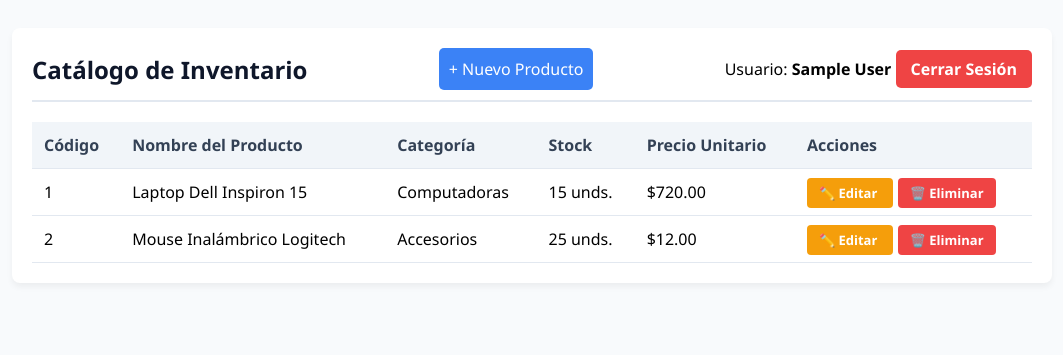
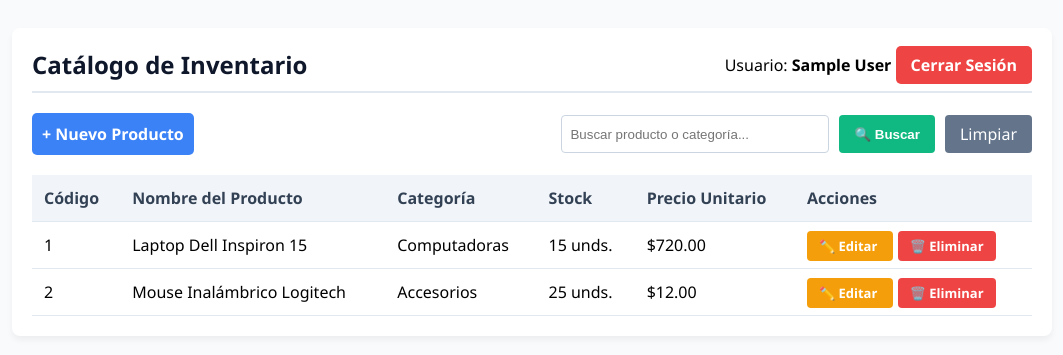
Before and after one commit to Criss0726/sistema_inventario_ventas, a PHP site: page /inventario.php in a window 1280 px wide. Shown: the top 355 px of the page, without its empty margins (108-1171 px from the left). Run offline with PHP 8.4, Linux system fonts and the light colour scheme; the visitor is signed in with stand-in values (Sample User, id 1); data comes from the database, SQL or seed files in the repository.

Commit message:
Cierre de Módulo: Agregado buscador en tiempo real usando LIKE y GET

```diff
--- a/inventario.php
+++ b/inventario.php
@@ -12,14 +12,47 @@ if (!isset($_SESSION['user_id'])) {
 // 2. Conectar con la base de datos
 require_once 'conexion.php';
 
-// 3. Consulta SQL utilizando INNER JOIN
+// 3. Obtener el término de búsqueda
+$busqueda = isset($_GET['buscar']) ? trim($_GET['buscar']) : '';
+
+// 4. Si hay una búsqueda, filtrar por nombre o categoría
+if ($busqueda != '') {
+
+    $sql = "SELECT p.id, p.nombre_producto, c.nombre_categoria, p.stock, p.precio
+            FROM productos p
+            INNER JOIN categorias c ON p.categoria_id = c.id
+            WHERE p.nombre_producto LIKE ?
+               OR c.nombre_categoria LIKE ?
+            ORDER BY p.id ASC";
+
+    // Preparar la consulta
+    $stmt = $conn->prepare($sql);
+
+    // Agregar los comodines %
+    $param_busqueda = "%" . $busqueda . "%";
+
+    // Enviar el mismo parámetro para nombre y categoría
+    $stmt->bind_param("ss", $param_busqueda, $param_busqueda);
+
+    // Ejecutar
+    $stmt->execute();
+
+    // Obtener resultados
+    $resultado = $stmt->get_result();
+
+    // Cerrar sentencia
+    $stmt->close();
+
+} else {
+
+    // 5. Si no hay búsqueda, mostrar todos los productos
     $sql = "SELECT p.id, p.nombre_producto, c.nombre_categoria, p.stock, p.precio
             FROM productos p
             INNER JOIN categorias c ON p.categoria_id = c.id
             ORDER BY p.id ASC";
 
-// 4. Ejecutar la consulta
     $resultado = $conn->query($sql);
+}
 
 ?>
 
@@ -142,14 +175,10 @@ $resultado = $conn->query($sql);
 
 <div class="container">
 
+    <!-- ENCABEZADO -->
     <div class="header">
 
         <h2>Catálogo de Inventario</h2>
-
-        <a href="nuevo_producto.php"
-           style="background: #3b82f6; color: white; padding: 10px; text-decoration: none; border-radius: 5px;">
-            + Nuevo Producto
-        </a>
 
         <div>
 
@@ -165,6 +194,50 @@ $resultado = $conn->query($sql);
         </div>
 
     </div>
+
+
+    <!-- BARRA DE BÚSQUEDA -->
+
+    <div style="margin-bottom: 20px; display: flex; justify-content: space-between; align-items: center;">
+
+        <!-- BOTÓN NUEVO PRODUCTO -->
+
+        <a href="nuevo_producto.php"
+           style="background: #3b82f6; color: white; padding: 10px; text-decoration: none; border-radius: 5px; font-weight: bold;">
+            + Nuevo Producto
+        </a>
+
+
+        <!-- FORMULARIO DE BÚSQUEDA -->
+
+        <form method="GET" style="display: flex; gap: 10px;">
+
+            <input
+                type="text"
+                name="buscar"
+                placeholder="Buscar producto o categoría..."
+                value="<?php echo isset($_GET['buscar']) ? $_GET['buscar'] : ''; ?>"
+                style="padding: 8px; border: 1px solid #cbd5e1; border-radius: 4px; width: 250px;"
+            >
+
+            <button
+                type="submit"
+                style="background: #10b981; color: white; border: none; padding: 8px 15px; border-radius: 4px; cursor: pointer; font-weight: bold;">
+                🔍 Buscar
+            </button>
+
+            <a
+                href="inventario.php"
+                style="background: #64748b; color: white; padding: 8px 15px; text-decoration: none; border-radius: 4px;">
+                Limpiar
+            </a>
+
+        </form>
+
+    </div>
+
+
+    <!-- TABLA -->
 
     <table>
 
@@ -183,11 +256,12 @@ $resultado = $conn->query($sql);
 
         </thead>
 
+
         <tbody>
 
         <?php
 
-        // 5. Mostrar los productos dinámicamente
+        // Mostrar los productos
 
         if ($resultado->num_rows > 0) {
 
@@ -200,37 +274,58 @@ $resultado = $conn->query($sql);
 
                 <tr>
 
+                    <!-- CÓDIGO -->
+
                     <td>
                         <?php echo $fila['id']; ?>
                     </td>
+
+
+                    <!-- NOMBRE -->
 
                     <td>
                         <?php echo $fila['nombre_producto']; ?>
                     </td>
 
+
+                    <!-- CATEGORÍA -->
+
                     <td>
                         <?php echo $fila['nombre_categoria']; ?>
                     </td>
+
+
+                    <!-- STOCK -->
 
                     <td class="<?php echo $claseStock; ?>">
                         <?php echo $fila['stock']; ?> unds.
                     </td>
 
+
+                    <!-- PRECIO -->
+
                     <td>
                         $<?php echo number_format($fila['precio'], 2); ?>
                     </td>
 
+
                     <!-- ACCIONES -->
+
                     <td>
 
-                        <!-- Botón Editar -->
-                        <a href="editar_producto.php?id=<?php echo $fila['id']; ?>"
+                        <!-- EDITAR -->
+
+                        <a
+                            href="editar_producto.php?id=<?php echo $fila['id']; ?>"
                             class="btn-editar">
                             ✏️ Editar
                         </a>
 
-                        <!-- Botón Eliminar -->
-                        <a href="eliminar_producto.php?id=<?php echo $fila['id']; ?>"
+
+                        <!-- ELIMINAR -->
+
+                        <a
+                            href="eliminar_producto.php?id=<?php echo $fila['id']; ?>"
                             class="btn-eliminar"
                             onclick="return confirm('¿Estás absolutamente seguro de eliminar el producto: <?php echo $fila['nombre_producto']; ?>?');">
                             🗑️ Eliminar
@@ -251,7 +346,7 @@ $resultado = $conn->query($sql);
             <tr>
 
                 <td colspan="6" style="text-align:center;">
-                    No hay productos registrados en el sistema.
+                    No se encontraron productos.
                 </td>
 
             </tr>
@@ -268,9 +363,10 @@ $resultado = $conn->query($sql);
 
 </div>
 
+
 <?php
 
-// 6. Liberar memoria
+// Liberar memoria
 $resultado->free();
 
 ?>
```
Lines whose indentation alone changed are shown as unchanged.
